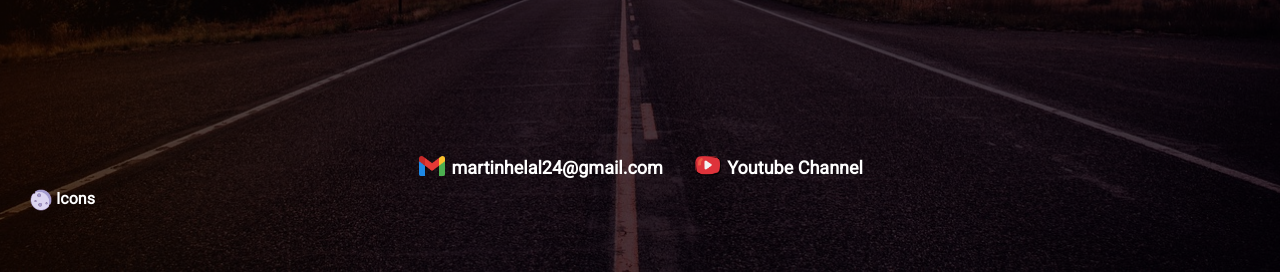
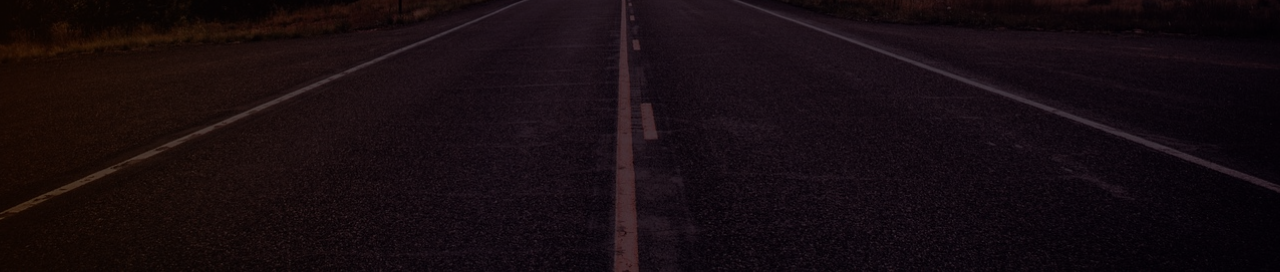
Before and after one commit to TinchoDevl/Tincho2, a plain HTML site: page index.html in a window 1280 px wide. Shown: the part 584-856 px from the top of the page. Drawn offline with Linux system fonts and the light colour scheme; a web font is replaced by a local one.

Commit message:
Update index.html

```diff
--- a/index.html
+++ b/index.html
@@ -51,19 +51,7 @@
             <video src="assets/videos/95-arithmetic.mp4" class="math-video" controls></video>
 
 
-            <footer>
-                <ul class="ul-footer">
-                    <li><a href="https://mail.google.com/mail/u/0/#inbox?compose=DmwnWrRlRZPNptMmQNthFgzJmmQNqjrhFpKHzPPTRLtCrXJNhqPZkzcNfSHTLmjbbkVlVZdPqskv" class="ul-footer-a" target="_blank">
-                        <img class="footer-icons email-icon" src="./assets/icons/icons8-gmail-nuevo-48.png" alt="my gmail">
-                        martinhelal24@gmail.com</a></li>
-                    <li><a href="https://www.youtube.com/channel/UCGhzXnBWlLL9Mr5B1brqJSA" class="ul-footer-a" target="_blank">
-                        <img class="footer-icons youtube-icon" src="./assets/icons/icons8-youtube-100.png" alt="youtube Channel">
-                        Youtube Channel</a></li>
-                    <li class="li-icons8"><a href="https://iconos8.es/icons" id="icons-link" target="_blank">
-                        <img class="footer-icons icons8-logo" src="./assets/icons/icons8-luna-nueva-40.png" alt="font icons">
-                        Icons</a></li>
-                </ul>
-            </footer>
+
 
         </div>
         </div>
```
